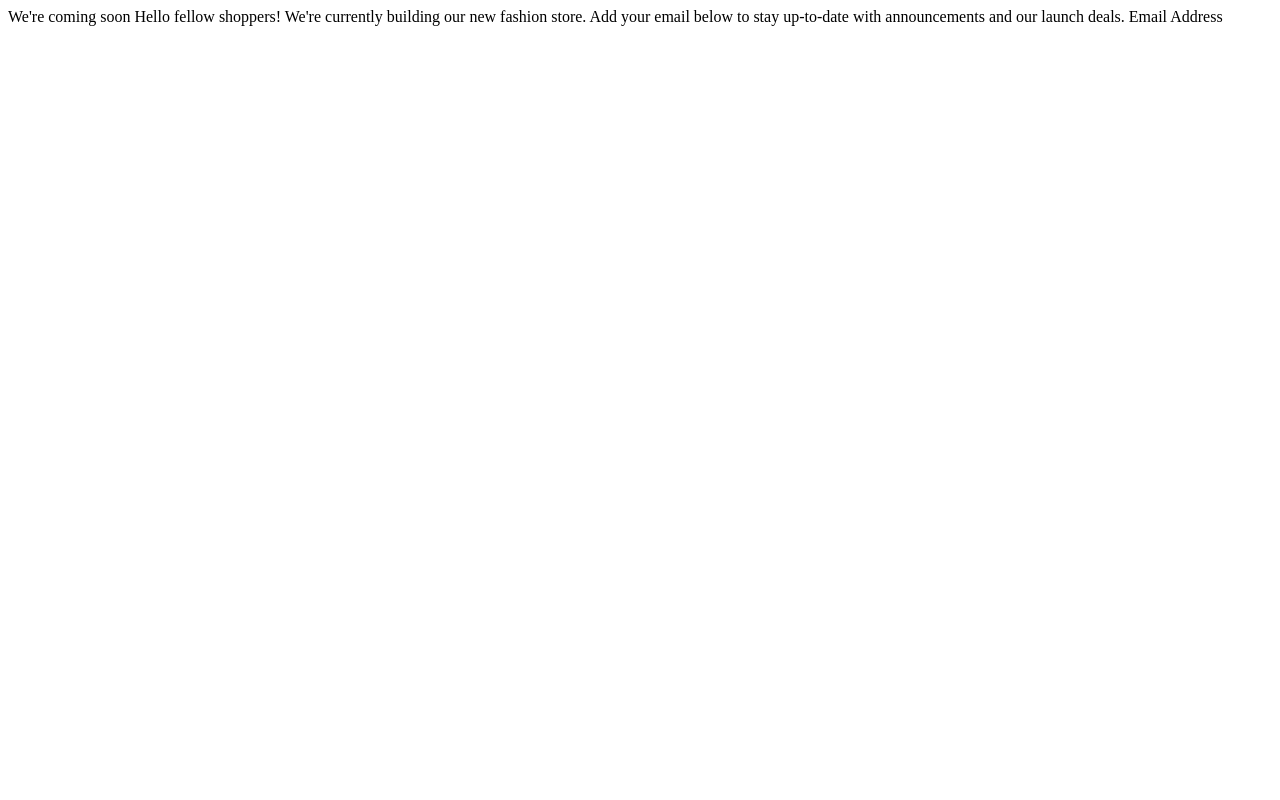
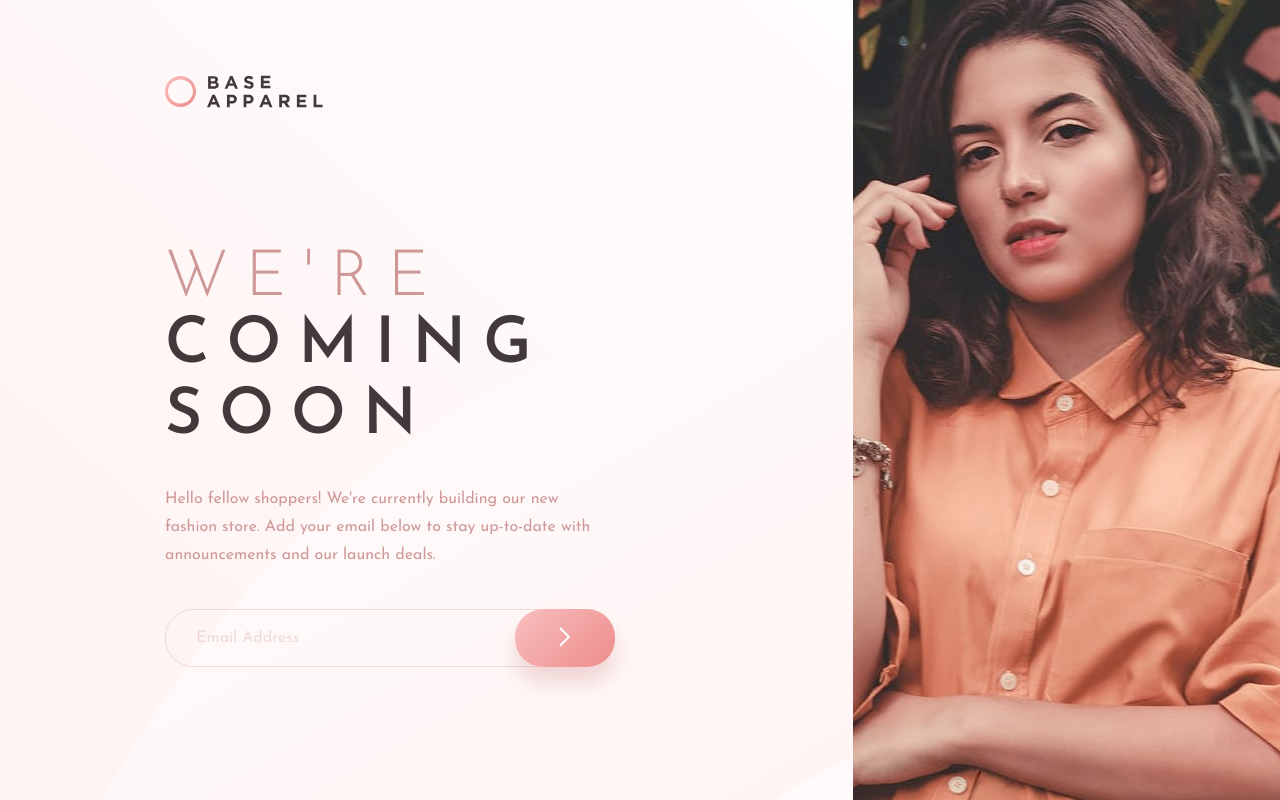
Before and after one commit to sqirum/FM-base-apparel-coming-soon, a plain HTML site: page index.html in a window 1280 px wide. Drawn offline with Linux system fonts and the light colour scheme.

Commit message:
add input js validation

```diff
--- a/app.js
+++ b/app.js
@@ -2,3 +2,21 @@
 
 //console.table(obj);
 //console.dir(obj);
+
+let input = document.getElementById('email-input');
+let feedbackMsg = document.getElementById('feedback-message');
+let btn = document.getElementById('submit-btn');
+
+
+btn.addEventListener('click', inputValidation);
+function inputValidation() {
+    if (input.value === '') {
+        feedbackMsg.innerText = 'Field is empty.'
+        feedbackMsg.style.display = 'block';
+    } else {
+        if (!(input.value.includes('@'))) {
+            feedbackMsg.innerText = 'Please provide a valid email.'
+            feedbackMsg.style.display = 'block';
+        }
+    }
+}
--- a/index.html
+++ b/index.html
@@ -11,13 +11,34 @@
 
 </head>
 <body>
+  <div class="content">
+    <header>
+      <img src="images/logo.svg" alt="logo">
+    </header>
+    <main>
+      <h1>We're <span>coming soon</span></h1>
+      <p>
+        Hello fellow shoppers! We're currently building our new fashion store.
+        Add your email below to stay up-to-date with announcements and our launch deals.
+      </p>
 
-  We're coming soon
+      <form action="#">
+        <div class="input-email">
+          <input id="email-input" type="email" placeholder="Email Address">
+          <img id="feedback-icon" class="feedback-icon" src="images/icon-error.svg" alt="icon error">
+          <button type="submit" id="submit-btn">
+            <img src="images/icon-arrow.svg" alt="icon-arrow">
+          </button>
+        </div>
+        <p id="feedback-message" class="feedback-message"></p>
+      </form>
 
-  Hello fellow shoppers! We're currently building our new fashion store.
-  Add your email below to stay up-to-date with announcements and our launch deals.
 
-  Email Address
+    </main>
+  </div>
+  <aside>
+  </aside>
+
   <script src="app.js"></script>
 </body>
 </html>
--- a/styles.css
+++ b/styles.css
@@ -0,0 +1,138 @@
+@import url('https://fonts.googleapis.com/css2?family=Josefin+Sans:wght@300;400;600&display=swap');
+
+* {
+    padding: 0;
+    margin: 0;
+    box-sizing: border-box;
+    font-family: 'Josefin Sans', sans-serif;
+}
+
+html {
+    background:linear-gradient(150.03deg, #FFFFFF 0%, #FFF4F4 84.51%);
+}
+
+body {
+    min-height: 100vh;
+    display: flex;
+    background: linear-gradient(150.03deg, #FFFFFF 0%, #FFF4F4 84.51%);
+    background-image: url('images/bg-pattern-desktop.svg');
+    background-position: center;
+    background-repeat: no-repeat;
+    background-size: cover;
+}
+
+aside {
+    flex: 1;
+    background-image: url('images/hero-desktop.jpg');
+    background-position: center;
+    background-repeat: no-repeat;
+    background-size: cover;
+}
+
+.content {
+    flex: 2;
+}
+
+.content header {
+    padding: 75px 0;
+    margin-left: 165px;
+}
+
+.content main {
+    margin-top: 60px;
+    margin-left: 165px;
+    max-width: 450px;
+}
+
+main h1 {
+    font-weight: 300;
+    font-size: 64px;
+    line-height: 64px;
+    letter-spacing: 17px;
+    color: #CE9898;
+    text-transform: uppercase;
+}
+
+main h1 span {
+    color:#423A3A;
+    line-height: 71px;
+    font-weight: 600;
+}
+
+main p {
+    font-weight: 400;
+    font-size: 16px;
+    line-height: 28px;
+    color: #CE9898;
+    margin-top: 32px;
+}
+
+main form {
+    margin-top: 40px;
+}
+
+main form .input-email {
+    position: relative;
+}
+
+main form input {
+    border: 1px solid #CE989850;
+    border-radius: 28px;
+    background-color: transparent;
+    padding: 14px 30px;
+    font-weight: 400;
+    font-size: 16px;
+    line-height: 28px;
+    color: #423A3A;
+    width: 100%;
+}
+
+main form input::placeholder {
+    font-weight: 400;
+    font-size: 16px;
+    line-height: 28px;
+    color: #CE989850;
+}
+
+main form button {
+    position: absolute;
+    top: 0;
+    right: 0;
+    background: linear-gradient(135deg, #F8BFBF 0%, #EE8B8B 100%);
+    box-shadow: 0px 15px 20px rgba(198, 110, 110, 0.247569);
+    border-radius: 28px;
+    cursor: pointer;
+    outline: 0;
+    border: 0;
+    height: 100%;
+    padding: 0 44px;
+}
+
+main form button:hover {
+    background: linear-gradient(135deg, #F8BFBF70 0%, #EE8B8B70 100%);
+    box-shadow: 0px 15px 20px rgba(198, 110, 110, 0.247569);
+}
+
+main form .feedback-icon {
+    display: none;
+    position: absolute;
+    top: 50%;
+    transform: translateY(-50%);
+    right: 25%;
+}
+
+main form .feedback-message{
+    display: none;
+    margin-top: 4px;
+    color: #F96464;
+    font-weight: 400;
+    font-size: 13px;
+    line-height: 28px;
+}
+
+
+/* Utilities Class */
+.break {
+    flex-basis: 100%;
+    height: 0;
+}
```
